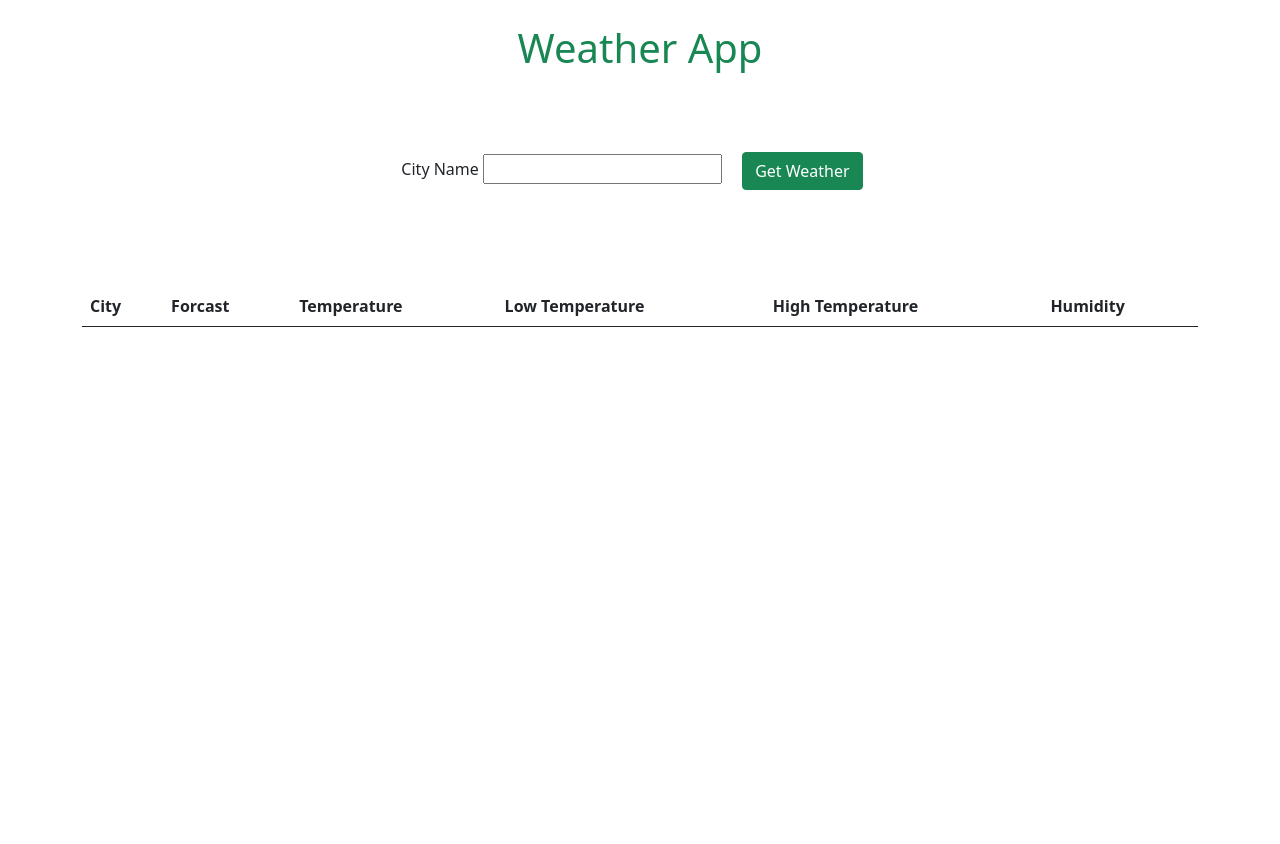
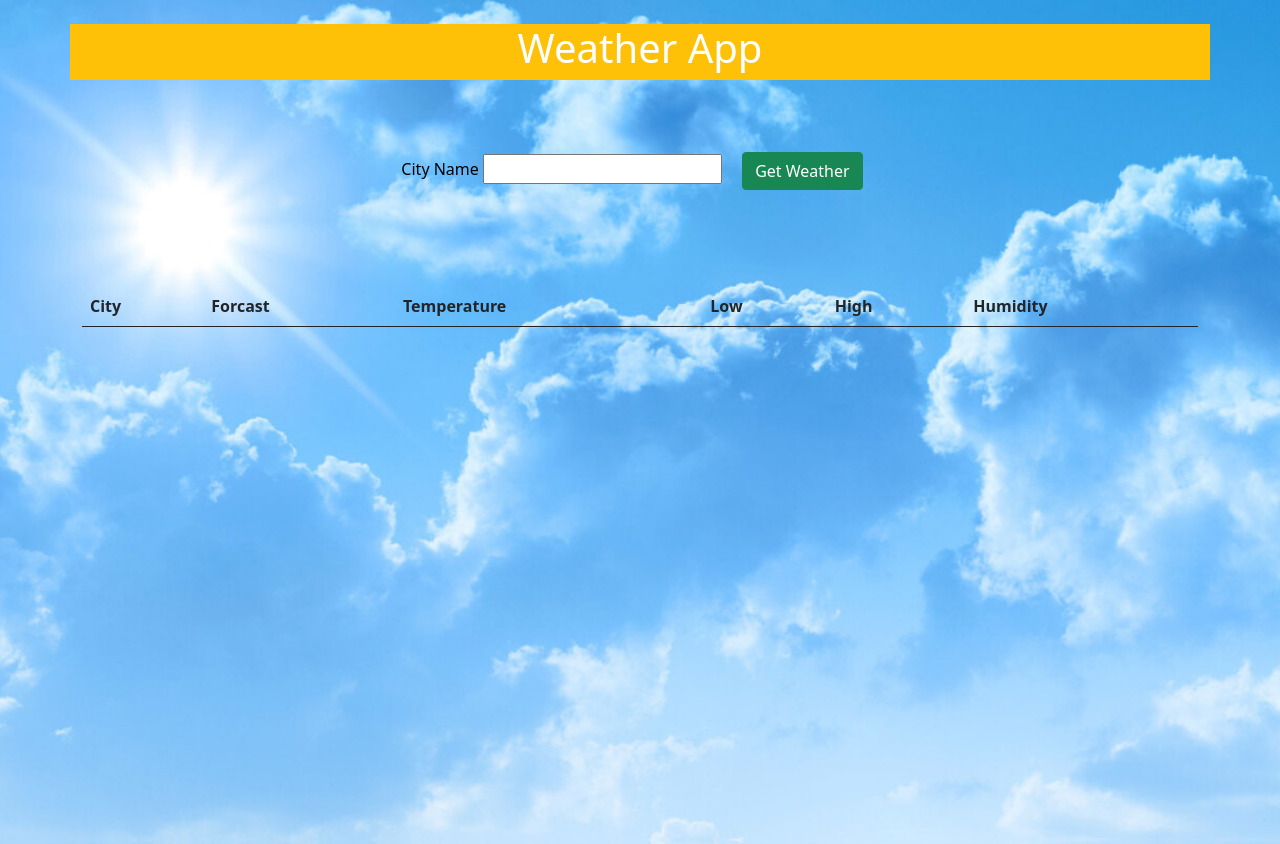
Before and after one commit to JustinParviz/CT_WK7WeekendProject_Weather_App, a plain HTML site: page index.html in a window 1280 px wide. Before the commit the page ends 800 px from the top, so only its background shows below. Drawn offline with nearby package versions, Linux system fonts and the light colour scheme.

Commit message:
added new background

```diff
--- a/css/main.css
+++ b/css/main.css
@@ -1,7 +1,7 @@
 .background-container {
-    background-image: url("./images/weather_background_3.jpg");
+    background-image: url("./images/weather_background_15.jpg");
     background-size: cover;
-    height: 700px;
+    height: 820px;
     background-position: center;
     color: white;
 }
--- a/index.html
+++ b/index.html
@@ -8,17 +8,17 @@
     <meta name="Description" content="Enter your description here" />
     <link rel="stylesheet" href="https://cdnjs.cloudflare.com/ajax/libs/twitter-bootstrap/5.1.0/css/bootstrap.min.css">
     <link rel="stylesheet" href="https://cdnjs.cloudflare.com/ajax/libs/font-awesome/5.15.4/css/all.min.css">
-    <link rel="stylesheet" href="assets/css/style.css">
+    <link rel="stylesheet" href="./css/main.css">
     <script src="./js/main.js" defer></script>
     <script src="https://cdn.jsdelivr.net/npm/axios/dist/axios.min.js"></script>
     <title>Weather App</title>
 </head>
 
-<body>
+<body class="background-container">
 
-    <div class="bg-warning-subtle">
+    <div>
 
-        <div class="container d-flex justify-content-center text-success mt-4">
+        <div class="container d-flex justify-content-center bg-warning mt-4">
             <h1>Weather App</h1>
         </div>
 
@@ -28,7 +28,7 @@
         <div class="container d-flex justify-content-center mt-4">
 
             <form action="" name="testData" id="test-data-form">
-                <label for="city">City Name</label>
+                <label class="text-black" for="city">City Name</label>
                 <input type="text" name="city" id="city">
                 <button class="btn btn-success mx-3" type="submit" id="submit-button">Get Weather</button>
             </form>
@@ -47,8 +47,8 @@
                         <th>City</th>
                         <th>Forcast</th>
                         <th>Temperature</th>
-                        <th>Low Temperature</th>
-                        <th>High Temperature</th>
+                        <th>Low</th>
+                        <th>High</th>
                         <th>Humidity</th>
                     </tr>
                 </thead>
```
Also changed, not shown: css/images/weather_background_15.jpg (added), css/images/weather_background_3.jpg (deleted).
